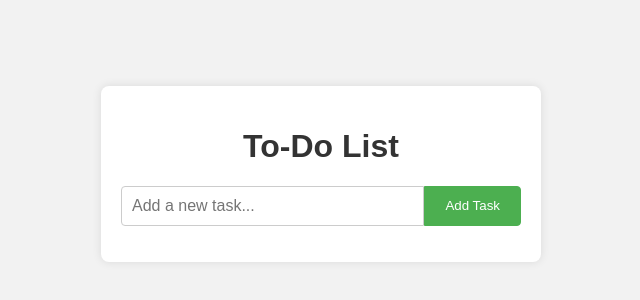
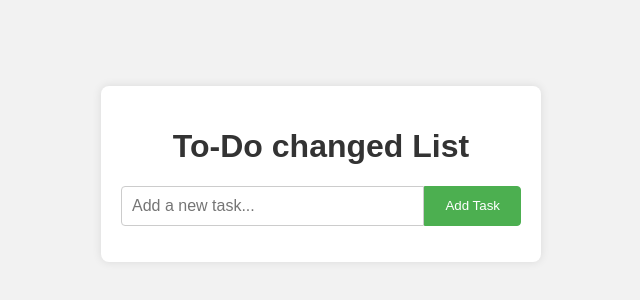
Before and after one commit to vish-cell/jen_test, a plain HTML site: page index.html in a window 1280 px wide. Shown: the part 226-526 px from the top of the page, without its empty margins (319-959 px from the left). Drawn offline with Linux system fonts and the light colour scheme.

Commit message:
first header change

```diff
--- a/index.html
+++ b/index.html
@@ -72,7 +72,7 @@ li:last-child {
 </head>
 <body>
   <div class="todo-container">
-    <h1>To-Do List</h1>
+    <h1>To-Do changed List</h1>
     <div class="todo-form">
       <input type="text" id="taskInput" placeholder="Add a new task...">
       <button onclick="addTask()">Add Task</button>
```
